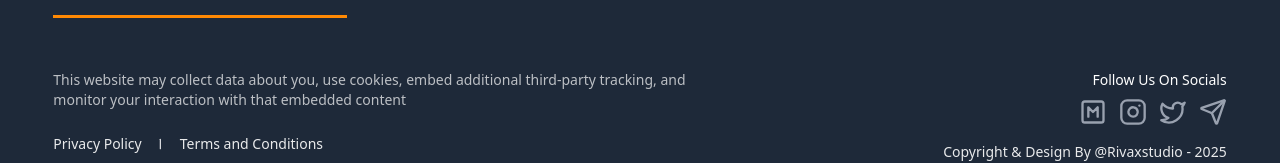
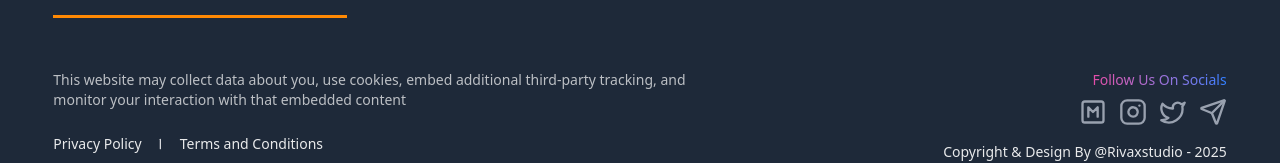
Before and after one commit to Prabesh2025/try, a React (Vite) app: page /Contact in a window 1280 px wide. Shown: the part 1141-1304 px from the top of the page. Built offline with nearby package versions, Linux system fonts and the light colour scheme.

Commit message:
update on footer

```diff
--- a/src/components/Footer.jsx
+++ b/src/components/Footer.jsx
@@ -128,7 +128,7 @@ export default function Footer() {
 
 
             <div className=' flex flex-col gap-2 text-right'>
-              <p className='text-sm text-white'>Follow Us On Socials</p>
+              <p className='text-sm bg-gradient-to-r  from-red-500 to-blue-500 via-pink-500 bg-clip-text text-transparent'>Follow Us On Socials</p>
 
               <div className='hidden md:flex items-center space-x-3 ml-40'>
                 <SquareM size={28} className=' text-gray-400 '/>
```
Also changed, not shown: src/components/BottomNavbar.jsx (+5 -3 lines).
